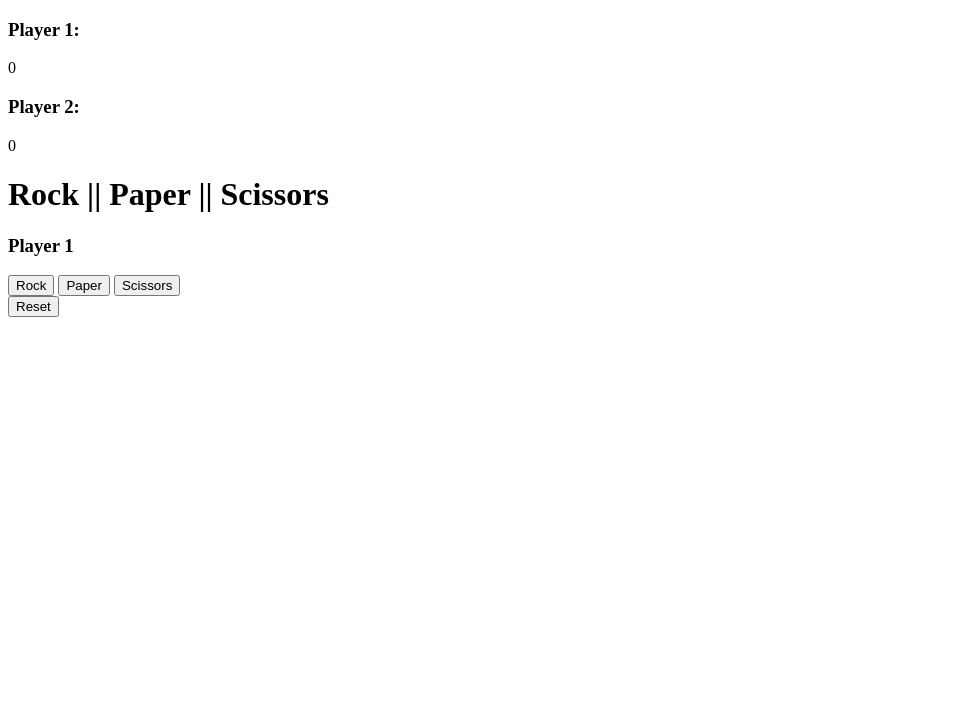
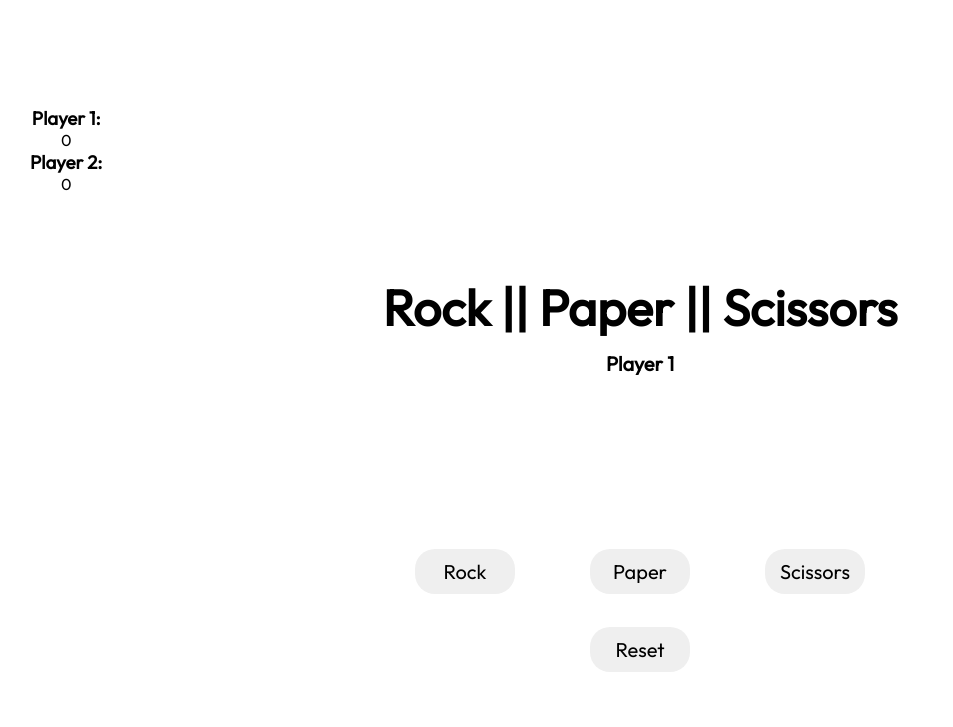
Before and after one commit to Kx-3/Rock-Paper-Scissors-Two-Player-Game, a plain HTML site: page index.html in a window 1280 px wide. Shown: the whole page, without its empty margins (0-953 px from the left). Drawn offline with Linux system fonts and the light colour scheme.

Commit message:
added styling

```diff
--- a/index.html
+++ b/index.html
@@ -4,7 +4,7 @@
     <meta charset="UTF-8">
     <meta name="viewport" content="width=device-width, initial-scale=1.0">
     <title>Rock | Paper | Scissors</title>
-    <link rel="stylesheet" href="./weekend.css">
+    <link rel="stylesheet" href="./style.css">
 </head>
 <body>
     <div class="score">
```
